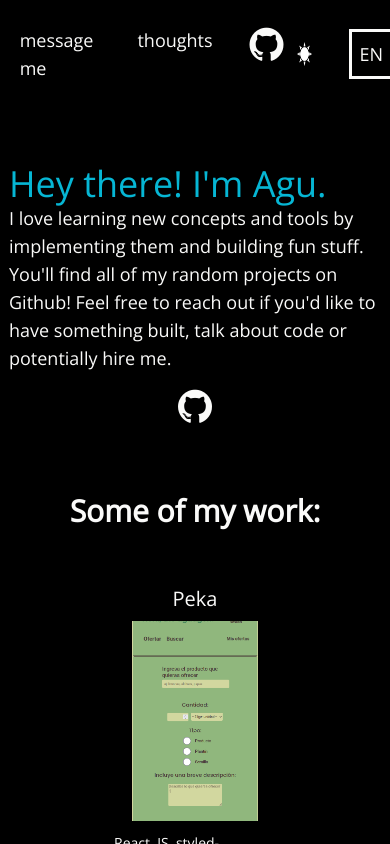
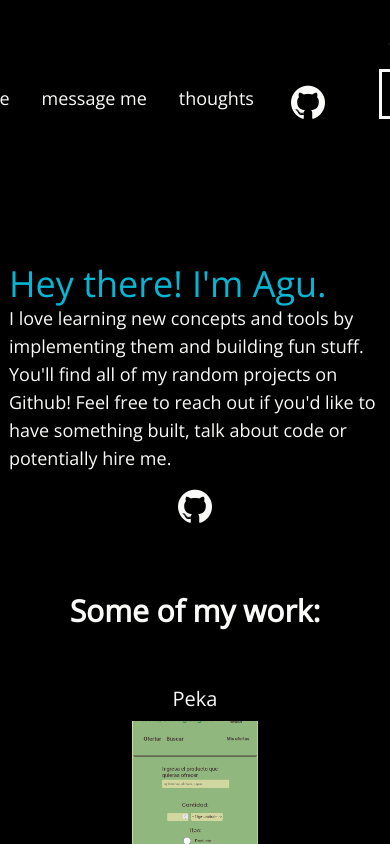
Before and after one commit to jinitsuga/agu-portfolio, a React (Vite) app: page / in a window 390 px wide. Shown: the top 844 px of the page. Built offline with nearby package versions, Linux system fonts and the light colour scheme.

Commit message:
rightside navbar responsiveness

```diff
--- a/src/Blog/Blog.tsx
+++ b/src/Blog/Blog.tsx
@@ -20,6 +20,8 @@ export const Blog: FC = () => {
       top: 0,
     });
     setPosts(entries);
+
+    // Actual request to API waiting on a fix :)
     // getPosts()
     //   .then((res: any) => setPosts(res))
     //   .catch(() => setPosts([]));
--- a/src/Header/Navbar.tsx
+++ b/src/Header/Navbar.tsx
@@ -92,17 +92,23 @@ export const Navbar: FC = memo(({}) => {
           </a>
         </li>
       </ul>
-      <div className="flex">
+      <div className="flex flex-col md:flex-row">
         <button
-          className={`p-2 outline-2 mr-6 ${
+          className={`p-2 outline-2 ${
             darkMode ? "ring-stone-50 hover:ring" : "ring-stone-900 hover:ring"
-          }`}
+          } flex justify-center md:block`}
           onClick={handleClick}
         >
           {darkMode ? (
-            <img className="h-6 w-6" src={sun}></img>
+            <img
+              className="h-6 w-6 md:mr-6 md:flex md:justify-center"
+              src={sun}
+            ></img>
           ) : (
-            <img className="h-6 w-6" src={moon}></img>
+            <img
+              className="h-6 w-6 md:mr-6 md:flex md:justify-center"
+              src={moon}
+            ></img>
           )}
         </button>
         <button
```
